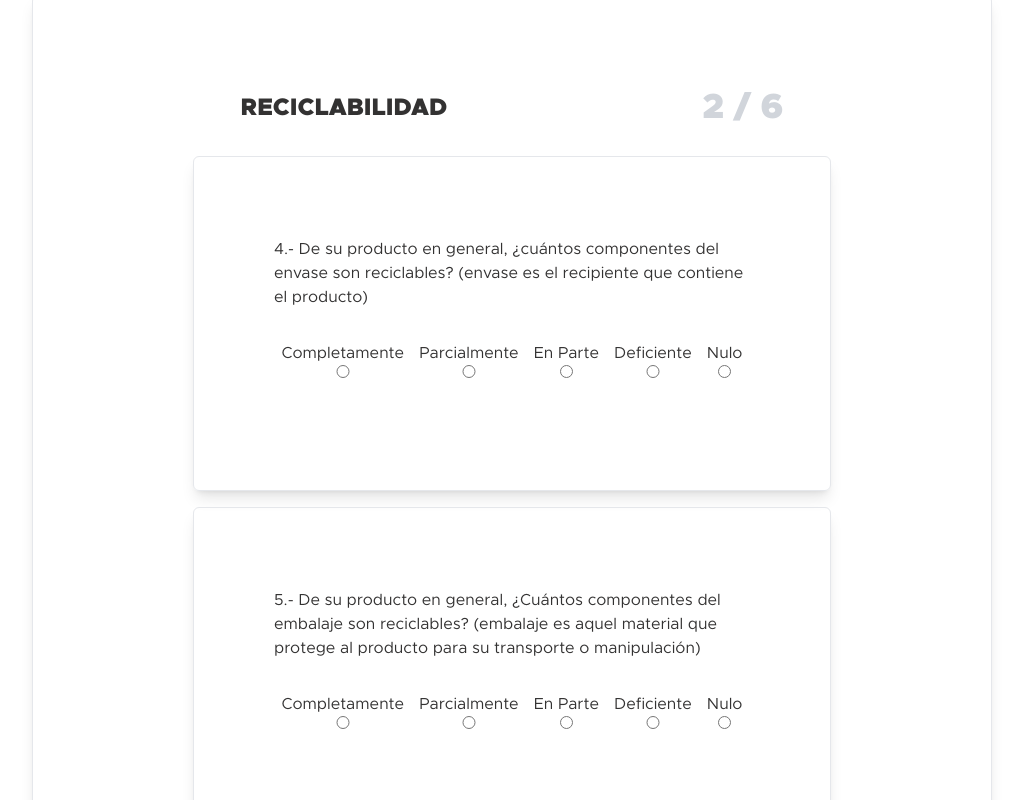
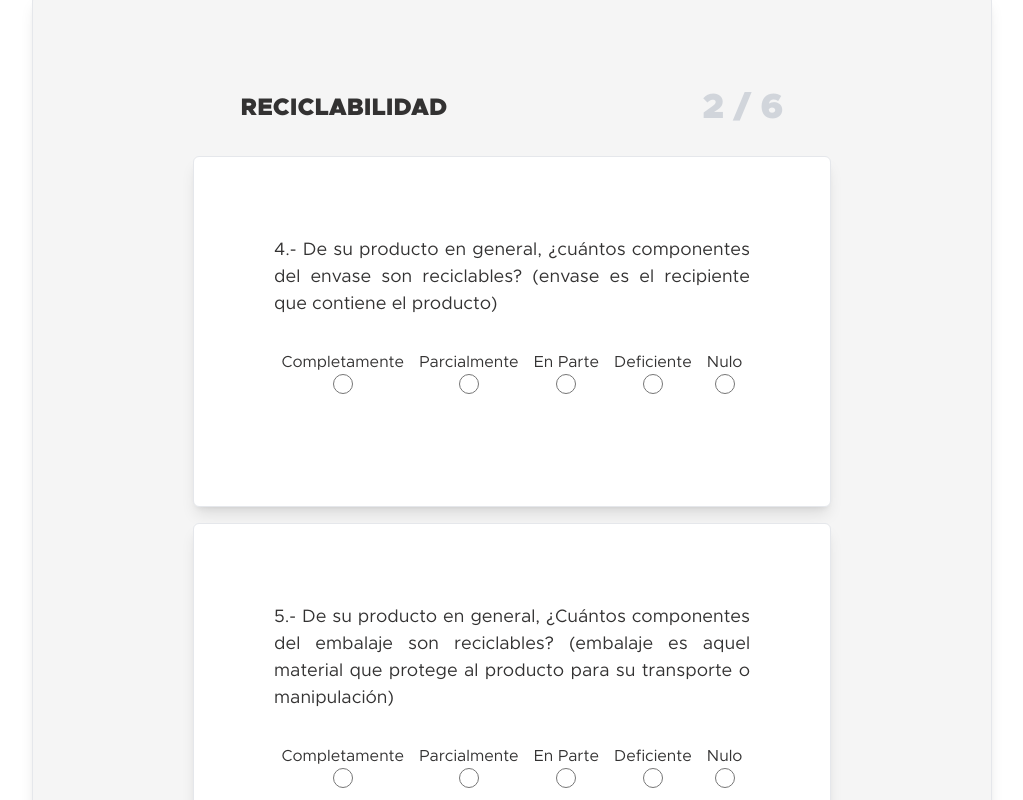
Before and after one commit to Felipeazs/Beloop-webapp, a React (Create React App) app in the folder frontend/: page /analisis in a window 1280 px wide. Both pictures are taken after a click on the button "Siguiente". Shown: the part 400-1200 px from the top of the page, without its empty margins (128-1151 px from the left). Built offline with nearby package versions, Linux system fonts and the light colour scheme.

Commit message:
added background to questions

```diff
--- a/frontend/src/components/UI/Button.jsx
+++ b/frontend/src/components/UI/Button.jsx
@@ -7,7 +7,9 @@ const Button = ({ title, type, mode, onClick, position }) => {
 	return (
 		<div className={position}>
 			<button
-				className={`${base} ${mode === 'primary' ? 'bg-quaternary' : 'bg-secondary'}`}
+				className={`${base} ${
+					mode === 'primary' ? 'bg-quaternary' : 'bg-secondary'
+				} hover:bg-primary`}
 				type={type}
 				onClick={onClick}
 			>
--- a/frontend/src/components/UI/Card.jsx
+++ b/frontend/src/components/UI/Card.jsx
@@ -1,7 +1,7 @@
 import React from 'react';
 
 const Card = ({ children }) => {
-	return <div className='mx-40 my-16 p-20 border rounded-md shadow-lg'>{children}</div>;
+	return <div className='mx-40 my-16 p-20 border rounded-md shadow-lg bg-fifth'>{children}</div>;
 };
 
 export default Card;
--- a/frontend/src/components/UI/MiniCard.jsx
+++ b/frontend/src/components/UI/MiniCard.jsx
@@ -1,7 +1,7 @@
 import React from 'react';
 
 const MiniCard = ({ children }) => {
-	return <div className='mx-20 my-4 p-20 border rounded-md shadow-lg'>{children}</div>;
+	return <div className='mx-20 my-4 p-20 border rounded-md shadow-lg bg-sixth'>{children}</div>;
 };
 
 export default MiniCard;
--- a/frontend/src/components/questions/Question.jsx
+++ b/frontend/src/components/questions/Question.jsx
@@ -7,7 +7,7 @@ const Question = ({ element, submitHandler, changeHandler }) => {
 	return (
 		<MiniCard>
 			<ul>
-				<p>
+				<p className='text-18 text-justify'>
 					{element.id}.- {element.question}
 				</p>
 
@@ -24,7 +24,7 @@ const Question = ({ element, submitHandler, changeHandler }) => {
 								<label
 									key={i}
 									htmlFor={ele.id}
-									className='flex flex-col'
+									className='flex flex-col items-center cursor-pointer'
 								>
 									{ele.name}
 									<input
@@ -33,6 +33,7 @@ const Question = ({ element, submitHandler, changeHandler }) => {
 										id={ele.id}
 										value={ele.score}
 										onChange={changeHandler}
+										className='w-5 h-5 cursor-pointer'
 									/>
 								</label>
 							))
--- a/frontend/tailwind.config.js
+++ b/frontend/tailwind.config.js
@@ -16,6 +16,7 @@ module.exports = {
 			tertiary: '#F3F3F3',
 			quaternary: '#0BE048',
 			fifth: '#F5F5F5',
+			sixth: '#fff',
 		}),
 		textColor: () => ({
 			primary: '#18D17D',
```
